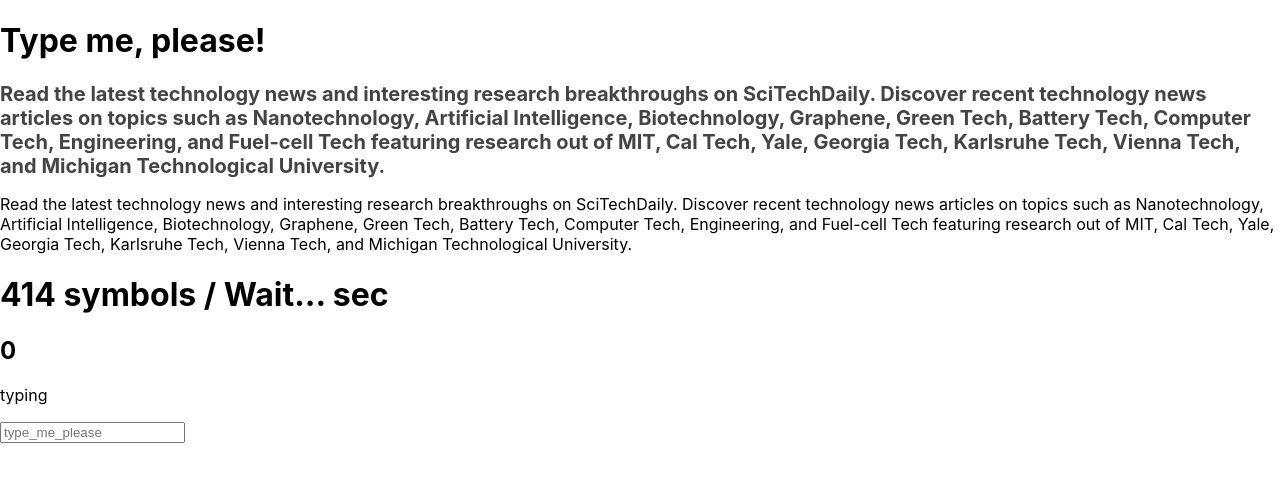
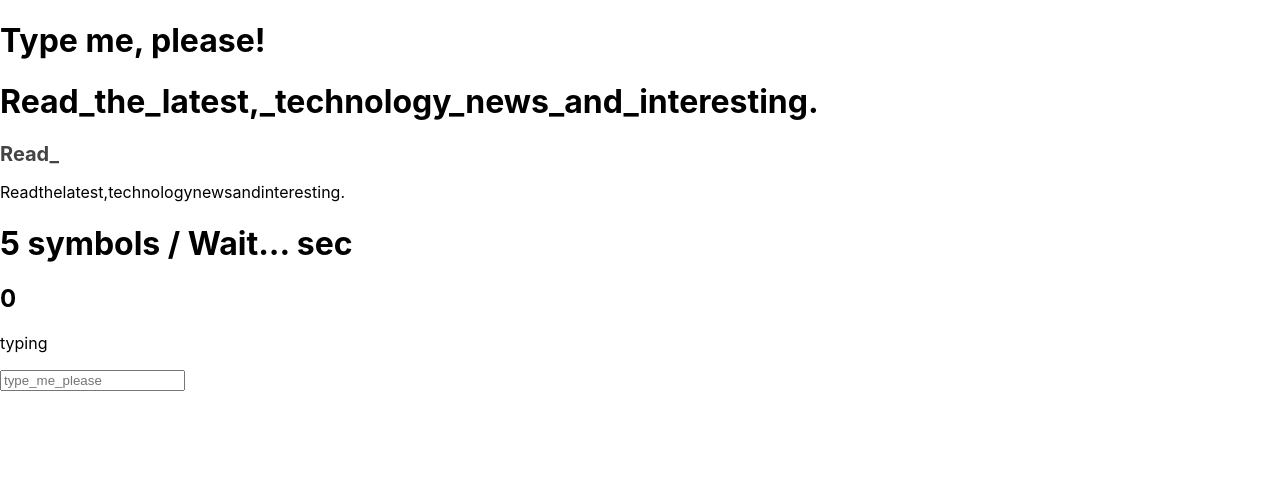
Before and after one commit to SSilvain/type_me_please, a React (Create React App) app: page / in a window 1280 px wide. Shown: the top 482 px of the page. Built offline with nearby package versions, Linux system fonts and the light colour scheme.

Commit message:
sentence

```diff
--- a/src/App.jsx
+++ b/src/App.jsx
@@ -1,6 +1,7 @@
 import { useState } from 'react'
 import './App.css'
-import ResultOut from './Components/ResultOut/ResultOut'
+import Sentence from './Components/Sentence/Sentence'
+import Word from './Components/Word/Word'
 
 
 
@@ -8,35 +9,53 @@
 	const [typeMe, setTypeMe] = useState("")
 	const [startCount, setStartCount] = useState(true)
 	let [typingStart, setTypingStart] = useState(0)
-	const typingText = "Read the latest technology news and interesting research breakthroughs on SciTechDaily. Discover recent technology news articles on topics such as Nanotechnology, Artificial Intelligence, Biotechnology, Graphene, Green Tech, Battery Tech, Computer Tech, Engineering, and Fuel-cell Tech featuring research out of MIT, Cal Tech, Yale, Georgia Tech, Karlsruhe Tech, Vienna Tech, and Michigan Technological University."
+	const typingText = ["Read", "the", "latest,", "technology", "news", "and", "interesting."]
 	let [errorTyping, setErrorTyping] = useState(false)
+
+
+	const typingTextWithSpaces = typingText.map((word, index, arr) => {
+		if (index < (arr.length - 1)) {
+			return word + "_"
+		} else {
+			return word
+		}
+	})
 
 	const coloredText = () => {
 
-		return typingText.slice(0, typeMe.length)
+		return typingTextWithSpaces[0].slice(0, typeMe.length)
 
 	}
 	const coloredText2 = () => {
 
-		return typingText.slice(typeMe.length)
+		return typingTextWithSpaces[0].slice(typeMe.length)
 
 	}
 
 	const startType = (e) => {
 		if (startCount) {
 			setTypingStart(Date.now())
-			console.log("typingStart !!!!!!!! " + typingStart)
 			setStartCount(false)
 		}
 		setTypeMe(e.target.value)
 	}
+
 	return (
 		<div>
 			<h1>Type me, please!</h1>
+			<h1>{typingTextWithSpaces}</h1>
 			<span style={errorTyping ? { color: "red" } : { color: "blue" }}>{coloredText()}</span>
 			<span style={{ color: "#444" }}>{coloredText2()}</span>
 			<p>{typingText}</p>
-			<ResultOut setErrorTyping={setErrorTyping} typingText={typingText} typingStart={typingStart} setTypingStart={setTypingStart} typeMe={typeMe} typingText={typingText} setStartCount={setStartCount} setTypeMe={setTypeMe} />
+			<Sentence
+				setErrorTyping={setErrorTyping}
+				typingText={typingTextWithSpaces[0]}
+				typingStart={typingStart}
+				setTypingStart={setTypingStart}
+				typeMe={typeMe}
+				setStartCount={setStartCount}
+				setTypeMe={setTypeMe}
+			/>
 			<p>{typeMe || "typing"}</p>
 			<input style={errorTyping ? { color: "red" } : { color: "green" }} type="text" onChange={startType} placeholder="type_me_please" value={typeMe} />
 		</div >
--- /dev/null
+++ b/src/Components/Sentence/Sentence.jsx
@@ -0,0 +1,11 @@
+import Word from "../Word/Word"
+
+const Sentence = (props) => {
+	return (
+
+		<Word {...props} />
+
+	)
+}
+
+export default Sentence
```
Also changed, not shown: src/Components/Word/Word.jsx (renamed from src/Components/ResultOut/ResultOut.jsx, +5 -2 lines).
